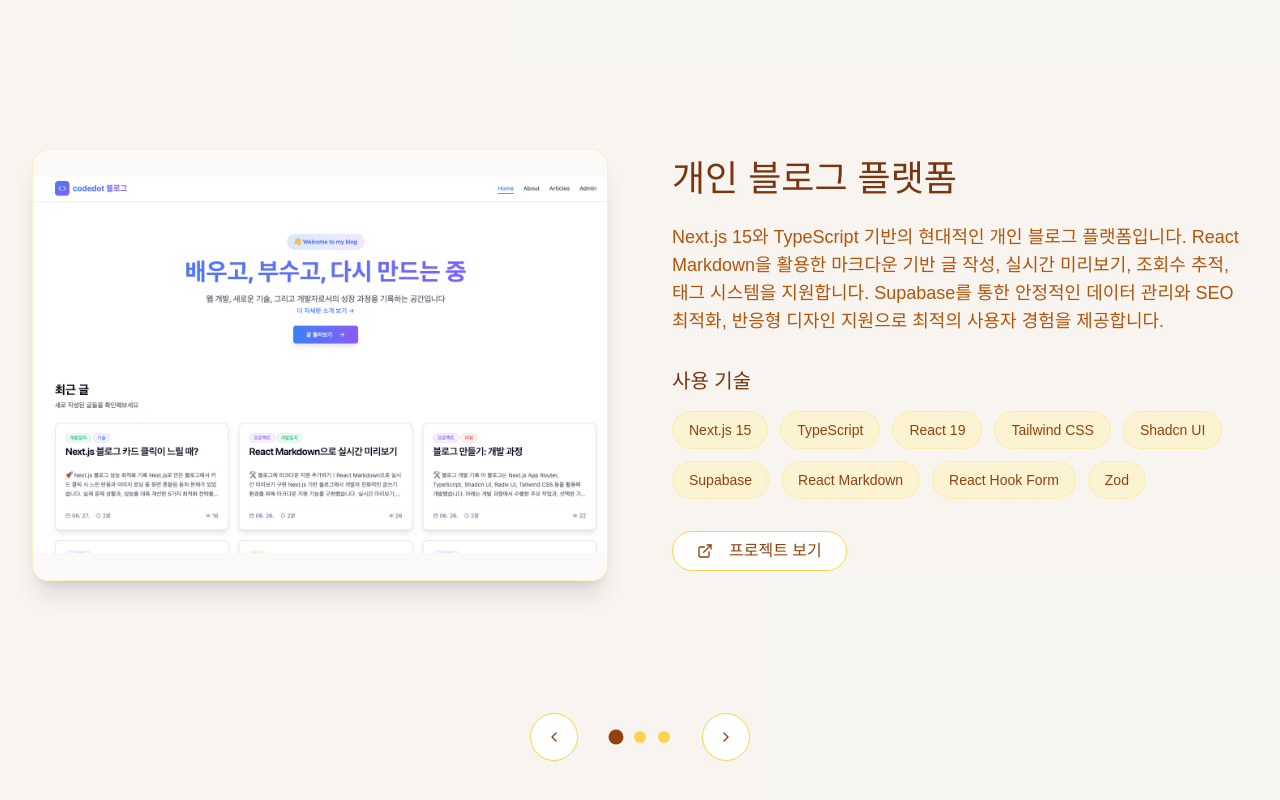
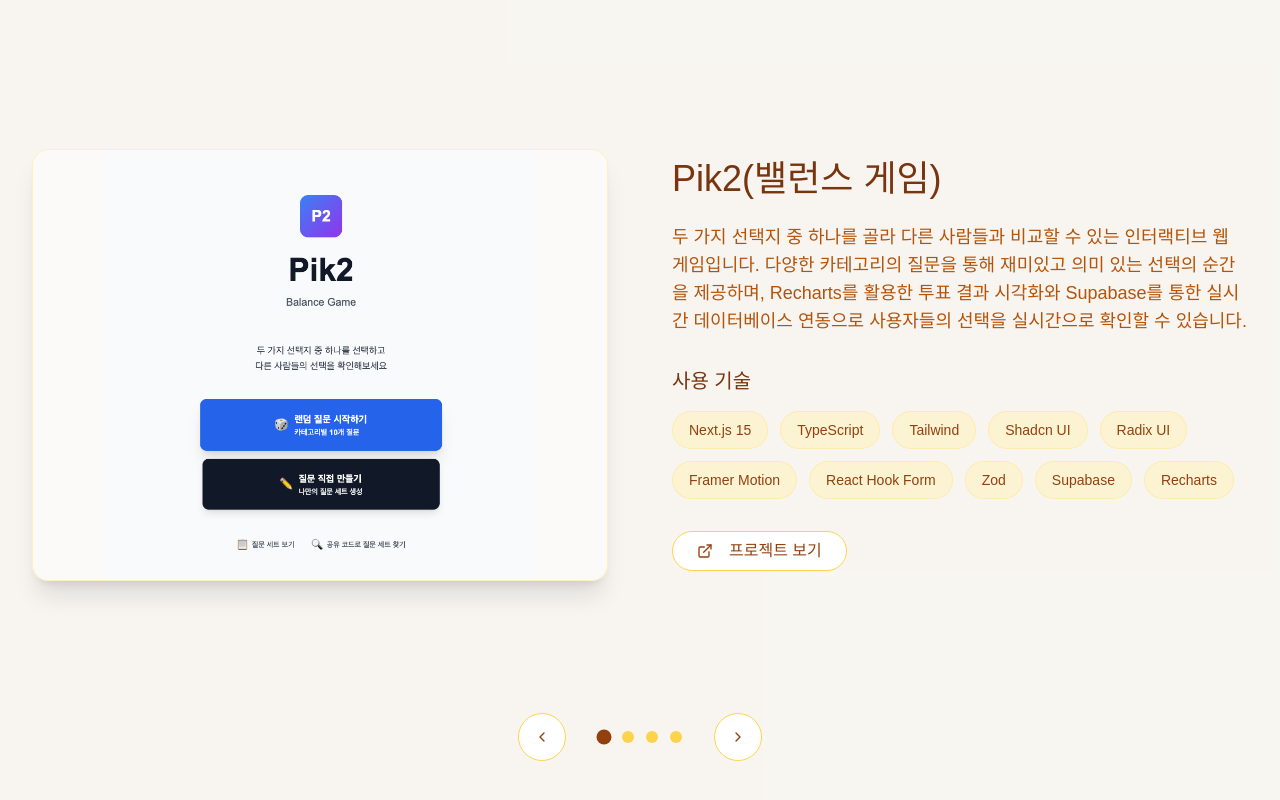
Before and after one commit to JangKyum/portfolio, a Next.js app: page / in a window 1280 px wide. Shown: the part 3587-4387 px from the top of the page. Built offline with nearby package versions, Linux system fonts and the light colour scheme.

Commit message:
feat: Pik2 프로젝트 추가

```diff
--- a/app/page.tsx
+++ b/app/page.tsx
@@ -23,6 +23,24 @@ export default function Portfolio() {
   ]
 
   const projects = [
+    {
+      title: "Pik2(밸런스 게임)",
+      description: "두 가지 선택지 중 하나를 골라 다른 사람들과 비교할 수 있는 인터랙티브 웹 게임입니다. 다양한 카테고리의 질문을 통해 재미있고 의미 있는 선택의 순간을 제공하며, Recharts를 활용한 투표 결과 시각화와 Supabase를 통한 실시간 데이터베이스 연동으로 사용자들의 선택을 실시간으로 확인할 수 있습니다.",
+      image: "/img/pik2.png",
+      tech: [
+        "Next.js 15",
+        "TypeScript",
+        "Tailwind",
+        "Shadcn UI",
+        "Radix UI",
+        "Framer Motion",
+        "React Hook Form",
+        "Zod",
+        "Supabase",
+        "Recharts"
+      ],
+      link: "https://pik2.vercel.app/"
+    },
     {
       title: "개인 블로그 플랫폼",
       description: "Next.js 15와 TypeScript 기반의 현대적인 개인 블로그 플랫폼입니다. React Markdown을 활용한 마크다운 기반 글 작성, 실시간 미리보기, 조회수 추적, 태그 시스템을 지원합니다. Supabase를 통한 안정적인 데이터 관리와 SEO 최적화, 반응형 디자인 지원으로 최적의 사용자 경험을 제공합니다.",
```
Also changed, not shown: public/img/pik2.png (added). Lines whose indentation alone changed are shown as unchanged.
